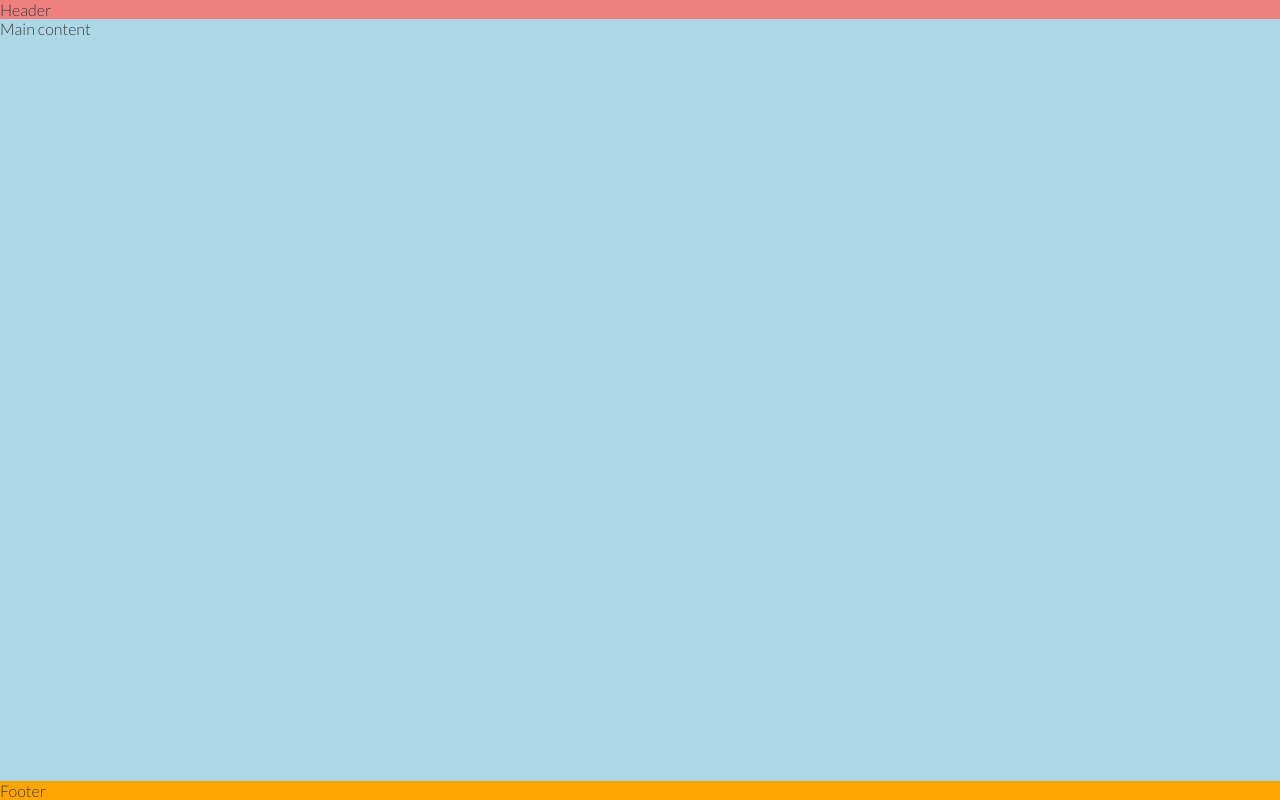
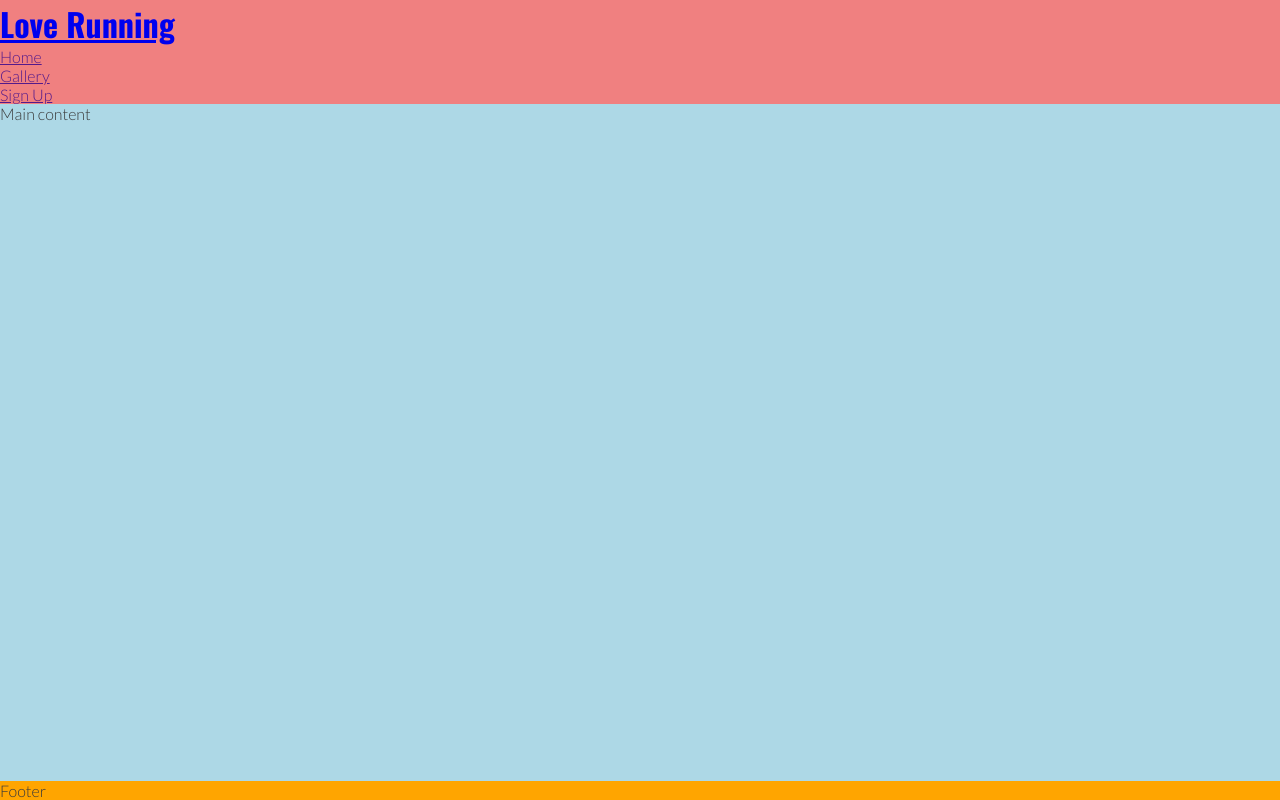
Before and after one commit to NKhaniDev/test-repo, a plain HTML site: page index.html in a window 1280 px wide. Drawn offline with nearby package versions, Linux system fonts and the light colour scheme.

Commit message:
Creat navigation section

```diff
--- a/assets/css/style.css
+++ b/assets/css/style.css
@@ -25,6 +25,10 @@ header {
     background-color: lightcoral;
 }
 
+h1{
+    font-family: 'Oswald', sans-serif;
+}
+
 /* Main content */
 main {
     background-color: lightblue;
--- a/index.html
+++ b/index.html
@@ -21,7 +21,18 @@
 
 <body>
     <!-- Header -->
-    <header>Header</header>
+    <header>
+        <a href="index.html">
+            <h1 id="logo">Love Running</h1>
+        </a>
+        <nav>
+            <ul>
+                <li><a href="">Home</a></li>
+                <li><a href="">Gallery</a></li>
+                <li><a href="">Sign Up</a></li>
+            </ul>
+        </nav>
+    </header>
 
     <!-- Main content -->
     <main>Main content</main>
```
